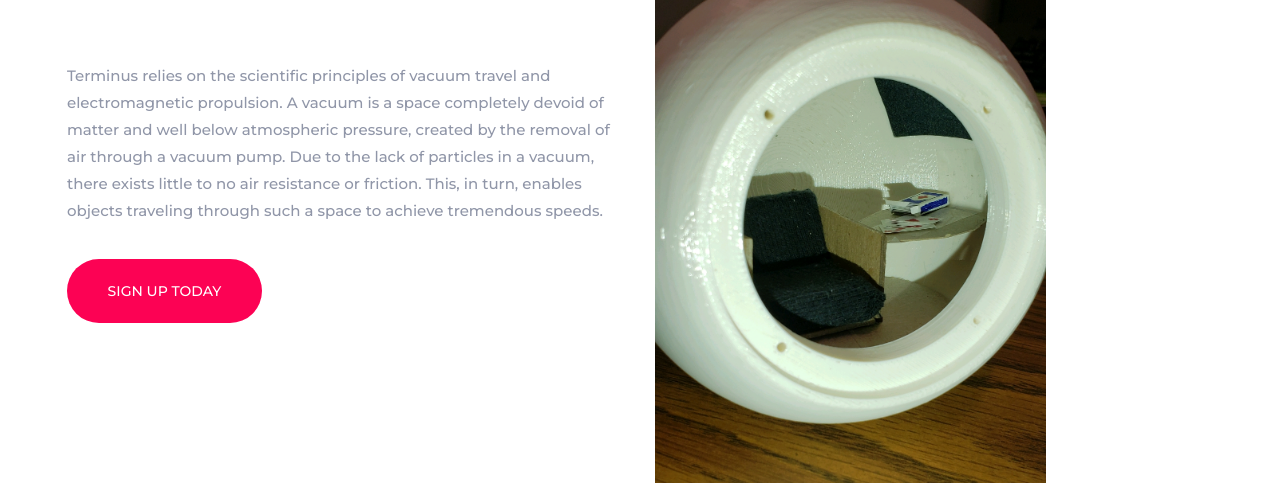
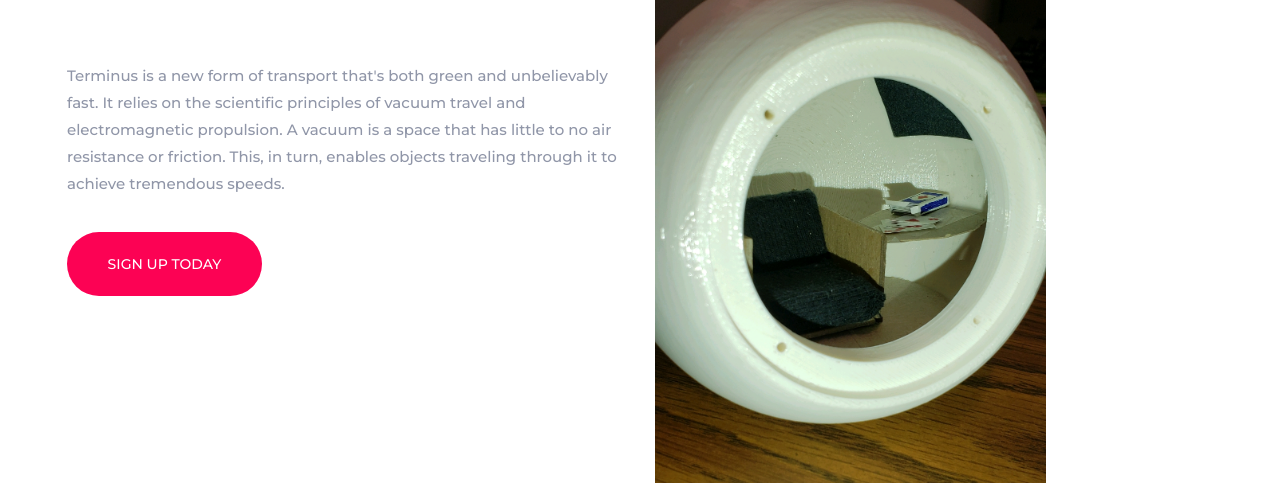
Before and after one commit to shukieshah/NovumWebsite, a plain HTML site: page description.html in a window 1280 px wide. Shown: the part 325-810 px from the top of the page. Drawn offline with Linux system fonts and the light colour scheme.

Commit message:
description

```diff
--- a/description.html
+++ b/description.html
@@ -66,7 +66,7 @@
 						<div class="section-title">
 							<h2>About Terminus</h2>
 						</div>
-						<p>Terminus relies on the scientific principles of vacuum travel and electromagnetic propulsion. A vacuum is a space completely devoid of matter and well below atmospheric pressure, created by the removal of air through a vacuum pump. Due to the lack of particles in a vacuum, there exists little to no air resistance or friction. This, in turn, enables objects traveling through such a space to achieve tremendous speeds.</p>
+						<p>Terminus is a new form of transport that's both green and unbelievably fast. It relies on the scientific principles of vacuum travel and electromagnetic propulsion. A vacuum is a space that has little to no air resistance or friction. This, in turn, enables objects traveling through it to achieve tremendous speeds.</p>
 						<a href="#" class="site-btn">Sign Up Today</a>
 					</div>
 					<div class="col-sm-6">
```
Also changed, not shown: index.html (+1 -1 lines).
